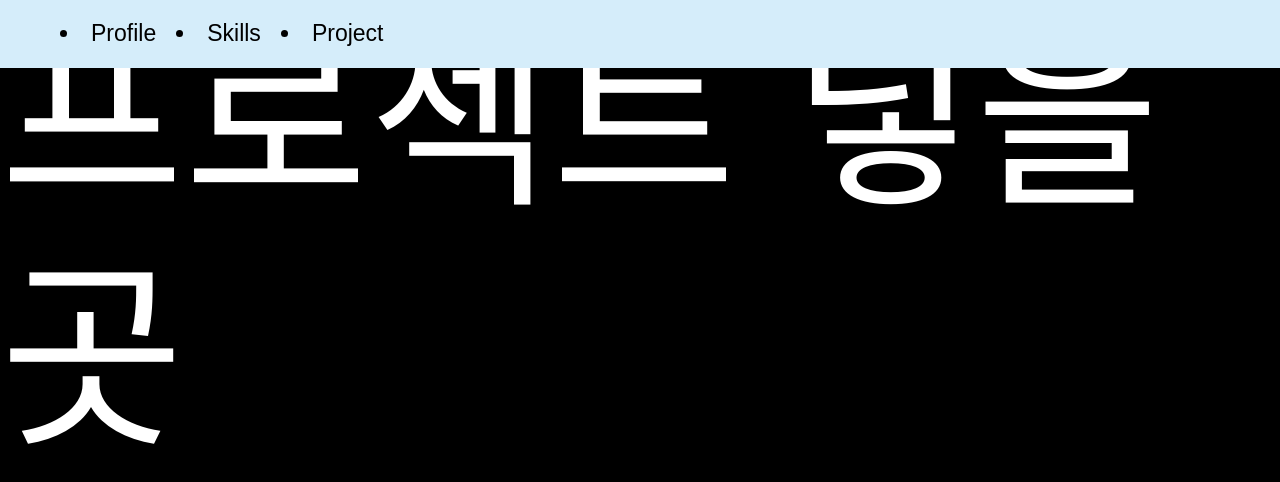
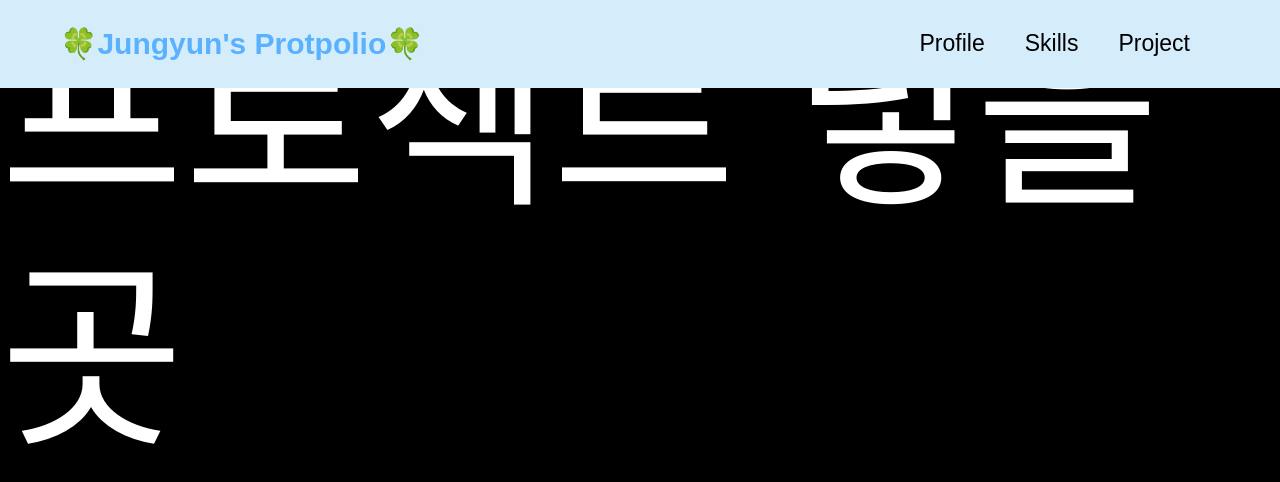
Before and after one commit to yun0727/portpolio, a React (Create React App) app: page /project in a window 1280 px wide. Shown: the top 482 px of the page. Built offline with nearby package versions, Linux system fonts and the light colour scheme.

Commit message:
navbar hover 색 변경

```diff
--- a/src/Routes/Components/Header.tsx
+++ b/src/Routes/Components/Header.tsx
@@ -3,7 +3,7 @@ import { Link } from "react-router-dom";
 
 const Nav = styled.div`
   display: flex;
-  justify-content: flex-start;
+  justify-content: space-between;
   align-items: center;
   position: fixed;
   width: 100%;
@@ -13,15 +13,32 @@ const Nav = styled.div`
   padding: 20px 60px;
 `;
 
-const Item = styled.li`
+const Item = styled.div`
   color: black;
   margin-right: 20px;
+  padding: 10px;
+  border-radius: 30px;
+  &:hover {
+    background-color: #5ab2ff;
+  }
   /* color: ${(props) => props.theme.white.darker}; */
 `;
+const Col = styled.div`
+  display: flex;
+`;
 
+const Name = styled.div`
+  color: #5ab2ff;
+  font-size: 30px;
+  font-weight: 800;
+`;
 function Header() {
   return (
     <Nav>
+      <Col>
+        <Name>🍀Jungyun's Protpolio🍀</Name>
+      </Col>
+      <Col>
         <Item>
           <Link to="/"> Profile </Link>
         </Item>
@@ -31,6 +48,7 @@ function Header() {
         <Item>
           <Link to="/project">Project</Link>
         </Item>
+      </Col>
     </Nav>
   );
 }
```
Lines whose indentation alone changed are shown as unchanged.
